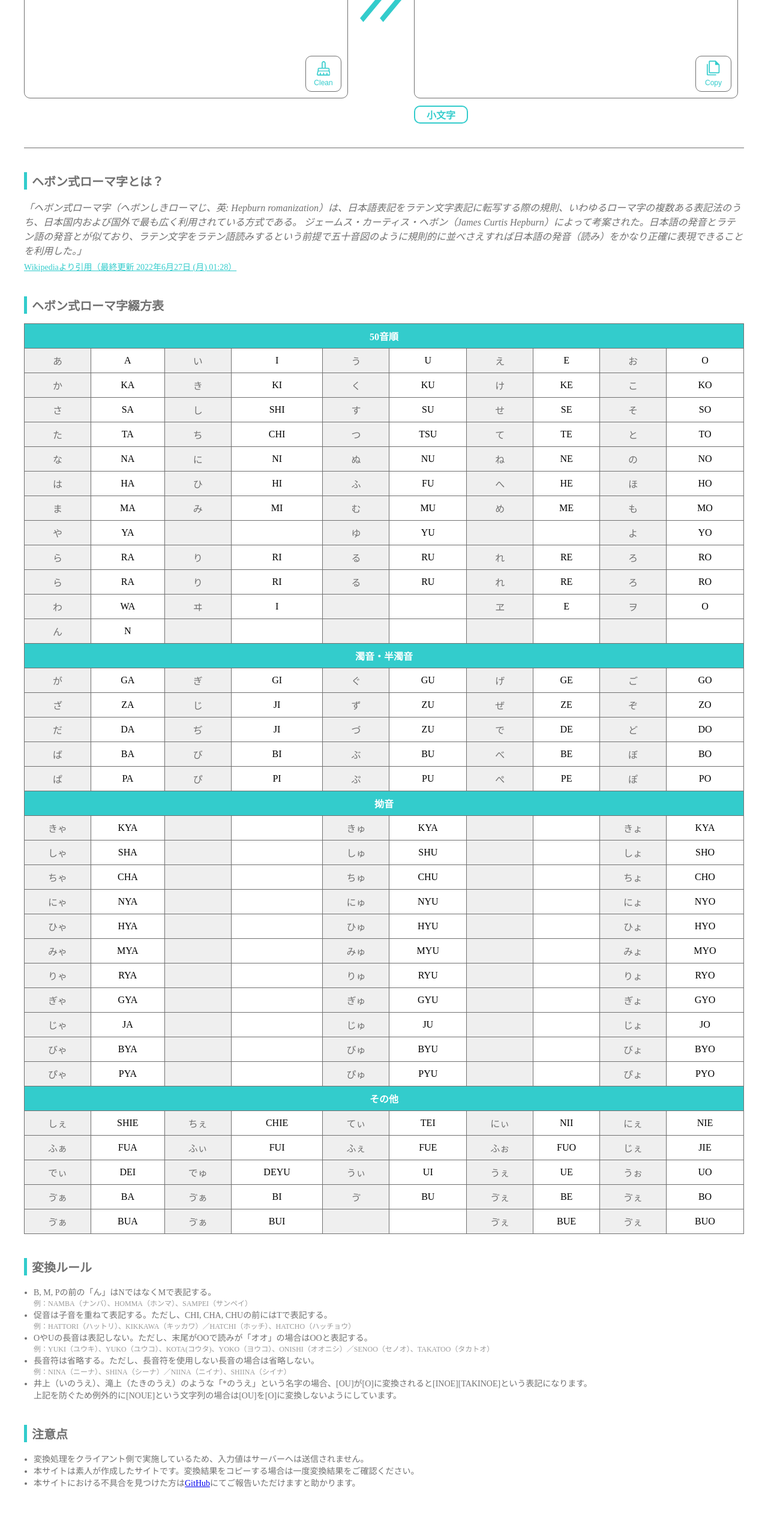
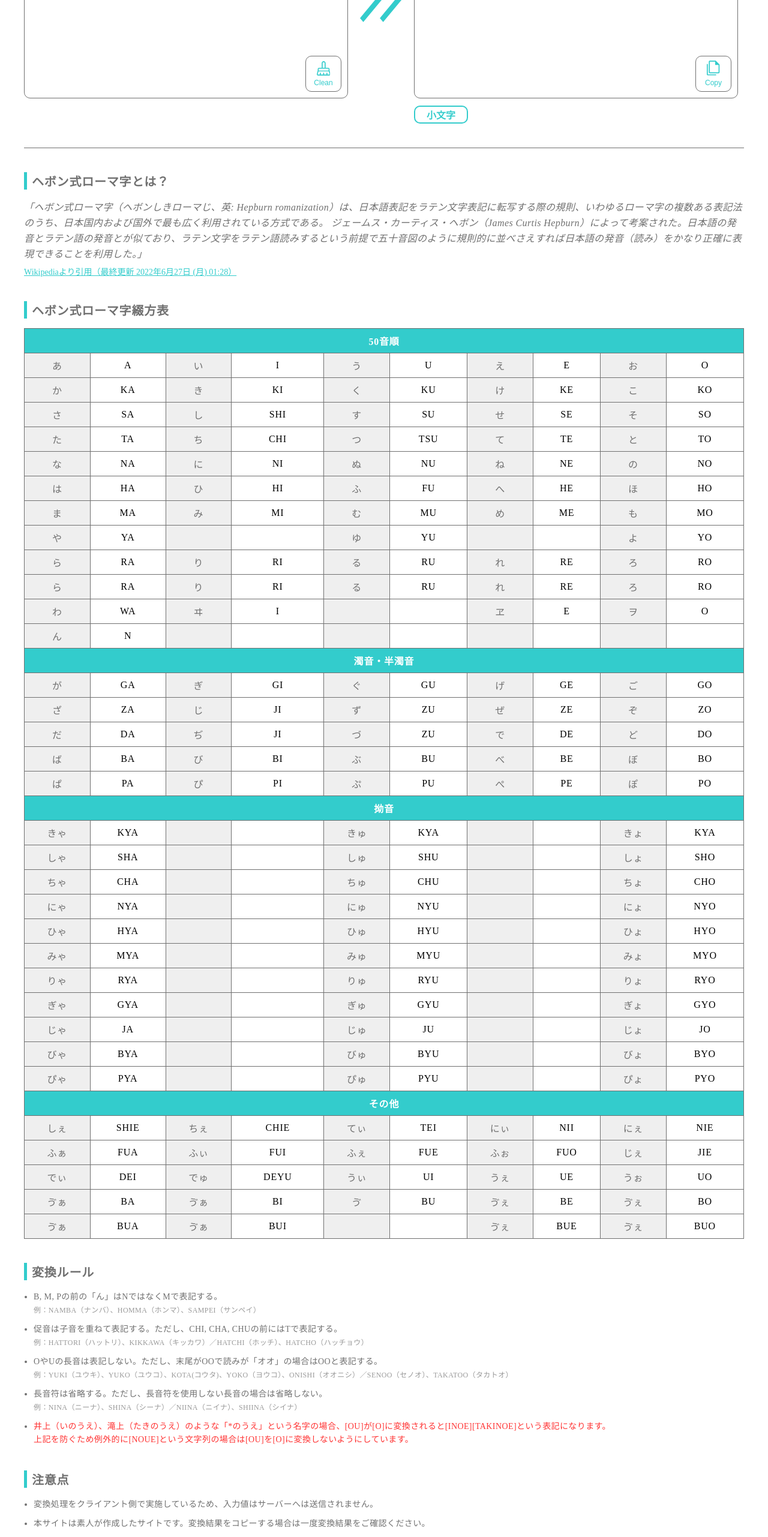
Before and after one commit to m1y474/hepburn-romanization, a React app: page / in a window 1280 px wide. Shown: the part 234-2796 px from the top of the page at 60% size. Before the commit the page ends 2729 px from the top, so only its background shows below. Built offline with nearby package versions, Linux system fonts and the light colour scheme.

Commit message:
fix:スタイルの調整

```diff
--- a/src/components/TranslateRule.tsx
+++ b/src/components/TranslateRule.tsx
@@ -24,9 +24,11 @@ export default class TranslateRule extends React.Component {
           <p>例：NINA（ニーナ）、SHINA（シーナ）／NIINA（ニイナ）、SHIINA（シイナ）</p>
         </li>
         <li>
-          井上（いのうえ）、滝上（たきのうえ）のような「*のうえ」という名字の場合、[OU]が[O]に変換されると[INOE][TAKINOE]という表記になります。
-          <br />
-          上記を防ぐため例外的に[NOUE]という文字列の場合は[OU]を[O]に変換しないようにしています。
+          <strong>
+            井上（いのうえ）、滝上（たきのうえ）のような「*のうえ」という名字の場合、[OU]が[O]に変換されると[INOE][TAKINOE]という表記になります。
+            <br />
+            上記を防ぐため例外的に[NOUE]という文字列の場合は[OU]を[O]に変換しないようにしています。
+          </strong>
         </li>
       </ul>
     );
--- a/src/styles/_about.scss
+++ b/src/styles/_about.scss
@@ -3,6 +3,8 @@
   font-size: 16px;
   font-style: oblique;
   color: $greyColor;
+  line-height: 26px;
+  letter-spacing: 0.4px;
 }
 .author {
   margin: 5px 0 0;
--- a/src/styles/_dark.scss
+++ b/src/styles/_dark.scss
@@ -19,6 +19,9 @@ $darkColor: #141414;
     .message {
       background-color: rgba($color: #fff, $alpha: 0.5);
     }
+    strong {
+      color: #ff9999;
+    }
     .table {
       tr td {
         border: 0.5px solid $greyColor;
--- a/src/styles/_header.scss
+++ b/src/styles/_header.scss
@@ -12,6 +12,7 @@
     padding-left: 8px;
     font-size: 20px;
     border-left: 5px solid $mainColor;
+    letter-spacing: 0.8px;
   }
 }
 
--- a/src/styles/_list.scss
+++ b/src/styles/_list.scss
@@ -3,6 +3,15 @@
   padding-left: 1rem;
   font-size: 14px;
   color: $greyColor;
+  li {
+    margin-bottom: 10px;
+    line-height: 22px;
+    letter-spacing: 0.4px;
+    strong {
+      color: #ff3333;
+      font-weight: normal;
+    }
+  }
   p {
     font-size: 12px;
     margin: 0;
--- a/src/styles/_table.scss
+++ b/src/styles/_table.scss
@@ -4,6 +4,7 @@
   border-collapse: collapse;
   font-size: 16px;
   tr td {
+    letter-spacing: 0.8px;
     height: 40px;
     border: 0.5px solid $greyColor;
     text-align: center;
```
